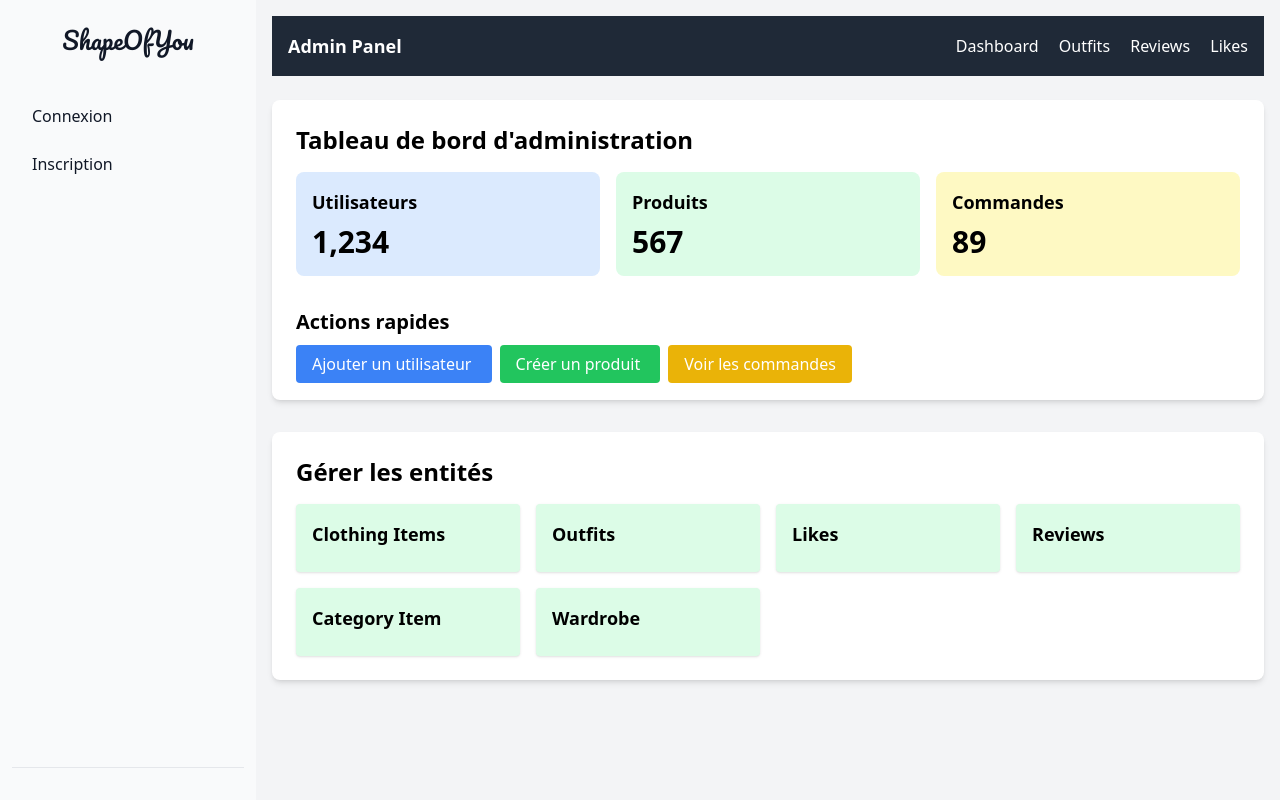
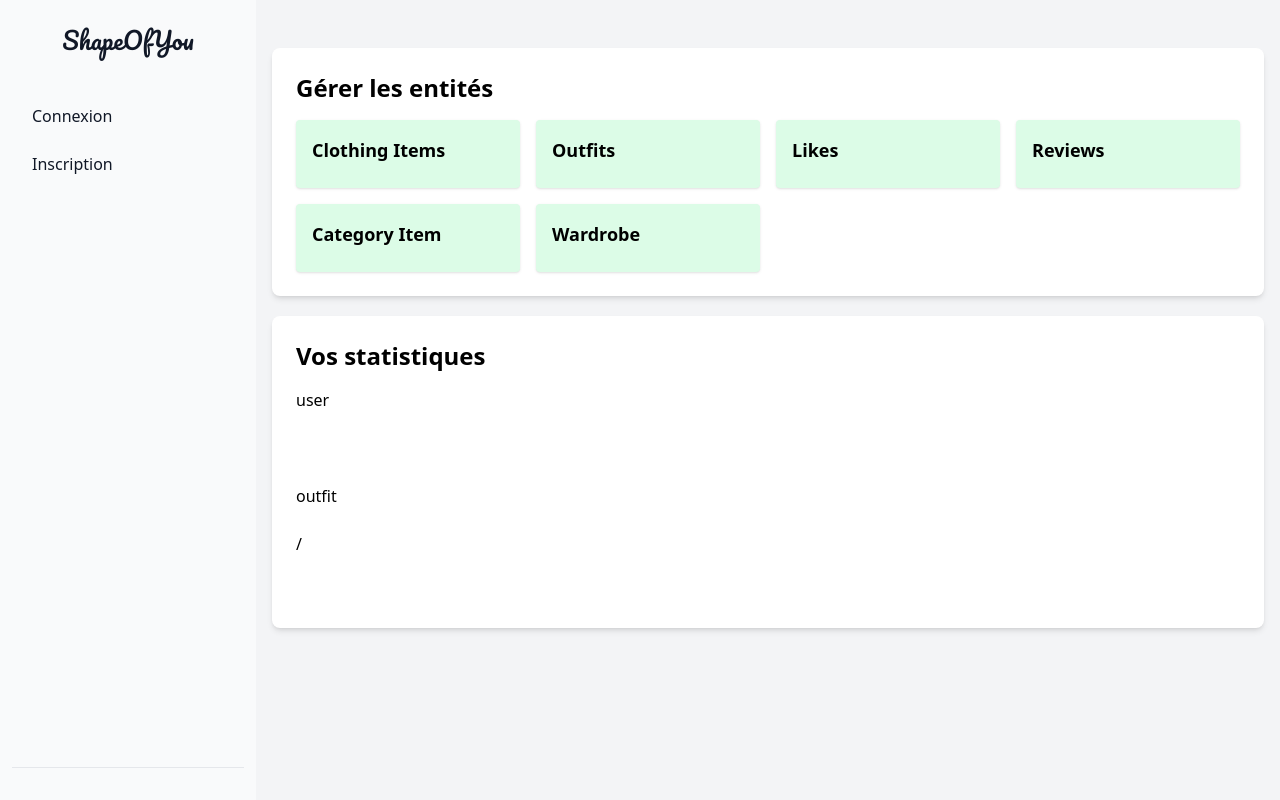
Before and after one commit to LignacAntony/shape-of-you, a Symfony app: template templates/admin/index.html.twig in a window 1280 px wide. Run offline with Twig, Linux system fonts and the light colour scheme; the template is opened without the code that fills it, so the values that code supplies are empty; style sheets or scripts are compiled from the project's sources; some libraries are stand-ins or nearby versions.

Commit message:
methodo for stats

```diff
--- /dev/null
+++ b/templates/admin/entity_list.html.twig
@@ -0,0 +1,41 @@
+<div class="bg-white shadow-md rounded-lg p-6">
+    <h2 class="text-2xl font-bold mb-4">Gérer les entités</h2>
+    <div class="grid grid-cols-1 sm:grid-cols-2 md:grid-cols-3 lg:grid-cols-4 gap-4">
+        <a
+                href="{{ path('app_clothing_item_index') }}"
+                class="bg-green-100 block rounded shadow p-4 hover:bg-green-200 transition-colors duration-200"
+        >
+            <h2 class="text-lg font-semibold mb-2">Clothing Items</h2>
+        </a>
+        <a
+                href="{{ path('app_outfit_index') }}"
+                class="bg-green-100 block rounded shadow p-4 hover:bg-green-200 transition-colors duration-200"
+        >
+            <h2 class="text-lg font-semibold mb-2">Outfits</h2>
+        </a>
+        <a
+                href="{{ path('app_like_index') }}"
+                class="bg-green-100 block rounded shadow p-4 hover:bg-green-200 transition-colors duration-200"
+        >
+            <h2 class="text-lg font-semibold mb-2">Likes</h2>
+        </a>
+        <a
+                href="{{ path('app_review_index') }}"
+                class="bg-green-100 block rounded shadow p-4 hover:bg-green-200 transition-colors duration-200"
+        >
+            <h2 class="text-lg font-semibold mb-2">Reviews</h2>
+        </a>
+        <a
+                href="{{ path('app_category_item_index') }}"
+                class="bg-green-100 block rounded shadow p-4 hover:bg-green-200 transition-colors duration-200"
+        >
+            <h2 class="text-lg font-semibold mb-2">Category Item</h2>
+        </a>
+        <a
+                href="{{ path('app_wardrobe_index') }}"
+                class="bg-green-100 block rounded shadow p-4 hover:bg-green-200 transition-colors duration-200"
+        >
+            <h2 class="text-lg font-semibold mb-2">Wardrobe</h2>
+        </a>
+    </div>
+</div>
--- a/templates/admin/index.html.twig
+++ b/templates/admin/index.html.twig
@@ -3,93 +3,9 @@
 {% block title %}Administration{% endblock %}
 
 {% block body %}
-    {# Menu horizontal simple #}
-    <nav class="bg-gray-800 p-4 mb-6">
-        <div class="container mx-auto flex justify-between items-center">
-            <span class="text-white font-bold text-lg">Admin Panel</span>
-            <div class="space-x-4">
-                <a href="{{ path('app_admin_index') }}" class="text-white">Dashboard</a>
-                <a href="{{ path('app_outfit_index') }}" class="text-white">Outfits</a>
-                {# <a href="{{ path('app_user_index') }}" class="text-white">Users</a> #}
-                <a href="{{ path('app_review_index') }}" class="text-white">Reviews</a>
-                <a href="{{ path('app_like_index') }}" class="text-white">Likes</a>
-            </div>
-        </div>
-    </nav>
-    <div class="container mx-auto">
-        <div class="bg-white shadow-md rounded-lg p-6">
-            <h2 class="text-2xl font-bold mb-4">Tableau de bord d'administration</h2>
-            <div class="grid grid-cols-1 md:grid-cols-2 lg:grid-cols-3 gap-4">
-                <div class="bg-blue-100 p-4 rounded-lg">
-                    <h3 class="text-lg font-semibold mb-2">Utilisateurs</h3>
-                    <p class="text-3xl font-bold">1,234</p>
-                </div>
-                <div class="bg-green-100 p-4 rounded-lg">
-                    <h3 class="text-lg font-semibold mb-2">Produits</h3>
-                    <p class="text-3xl font-bold">567</p>
-                </div>
-                <div class="bg-yellow-100 p-4 rounded-lg">
-                    <h3 class="text-lg font-semibold mb-2">Commandes</h3>
-                    <p class="text-3xl font-bold">89</p>
-                </div>
-            </div>
-            <div class="mt-8">
-                <h3 class="text-xl font-semibold mb-4">Actions rapides</h3>
-                <div class="space-x-2 ">
-                    <a href="#" class="bg-blue-500 text-white px-4 py-2 rounded hover:bg-blue-600">
-                        Ajouter un utilisateur
-                    </a>
-                    <a href="#" class="bg-green-500 text-white px-4 py-2 rounded hover:bg-green-600">
-                        Créer un produit
-                    </a>
-                    <a href="#" class="bg-yellow-500 text-white px-4 py-2 rounded hover:bg-yellow-600">
-                        Voir les commandes
-                    </a>
-                </div>
-            </div>
-        </div>
-    </div>
+
     <div class="container mx-auto mt-8">
-        <div class="bg-white shadow-md rounded-lg p-6">
-            <h2 class="text-2xl font-bold mb-4">Gérer les entités</h2>
-            <div class="grid grid-cols-1 sm:grid-cols-2 md:grid-cols-3 lg:grid-cols-4 gap-4">
-                    <a
-                            href="{{ path('app_clothing_item_index') }}"
-                            class="bg-green-100 block rounded shadow p-4 hover:bg-green-200 transition-colors duration-200"
-                    >
-                        <h2 class="text-lg font-semibold mb-2">Clothing Items</h2>
-                    </a>
-                <a
-                        href="{{ path('app_outfit_index') }}"
-                        class="bg-green-100 block rounded shadow p-4 hover:bg-green-200 transition-colors duration-200"
-                >
-                    <h2 class="text-lg font-semibold mb-2">Outfits</h2>
-                </a>
-                <a
-                        href="{{ path('app_like_index') }}"
-                        class="bg-green-100 block rounded shadow p-4 hover:bg-green-200 transition-colors duration-200"
-                >
-                    <h2 class="text-lg font-semibold mb-2">Likes</h2>
-                </a>
-                <a
-                        href="{{ path('app_review_index') }}"
-                        class="bg-green-100 block rounded shadow p-4 hover:bg-green-200 transition-colors duration-200"
-                >
-                    <h2 class="text-lg font-semibold mb-2">Reviews</h2>
-                </a>
-                <a
-                        href="{{ path('app_category_item_index') }}"
-                        class="bg-green-100 block rounded shadow p-4 hover:bg-green-200 transition-colors duration-200"
-                >
-                    <h2 class="text-lg font-semibold mb-2">Category Item</h2>
-                </a>
-                <a
-                        href="{{ path('app_wardrobe_index') }}"
-                        class="bg-green-100 block rounded shadow p-4 hover:bg-green-200 transition-colors duration-200"
-                >
-                    <h2 class="text-lg font-semibold mb-2">Wardrobe</h2>
-                </a>
-            </div>
-        </div>
+        {% include 'admin/entity_list.html.twig' %}
+        {% include 'admin/stats.html.twig' %}
     </div>
 {% endblock %}
--- /dev/null
+++ b/templates/admin/stats.html.twig
@@ -0,0 +1,24 @@
+<div class="bg-white shadow-md rounded-lg p-6 mt-5">
+    <h2 class="text-2xl font-bold mb-4">Vos statistiques</h2>
+    <div class="grid grid-cols-1 sm:grid-cols-2 md:grid-cols-3 lg:grid-cols-4 gap-4">
+        user
+    {{ user_count }}<br>
+    {{ user_register_today }}
+        <br>
+        <br>
+        <br>
+        outfit
+        <br>
+        {{ outfit_count }}<br>
+        {{ top_author.id }}/
+        {{ top_author.outfitCount }}
+        {{ outfit_most_likes.author.firstname }}
+        {{ outfit_most_likes.name }}
+        {{ outfit_most_likes.likesCount }}
+
+        <br>
+        <br>
+        <br>
+{{ dump(clothing_items_per_category) }}
+    </div>
+</div>
```
Also changed, not shown: src/Controller/AdminController.php (+18 -2 lines), src/Repository/CategoryItemRepository.php (+10 -0 lines), src/Repository/OutfitRepository.php (+26 -0 lines), src/Repository/UserRepository.php (+17 -0 lines).
